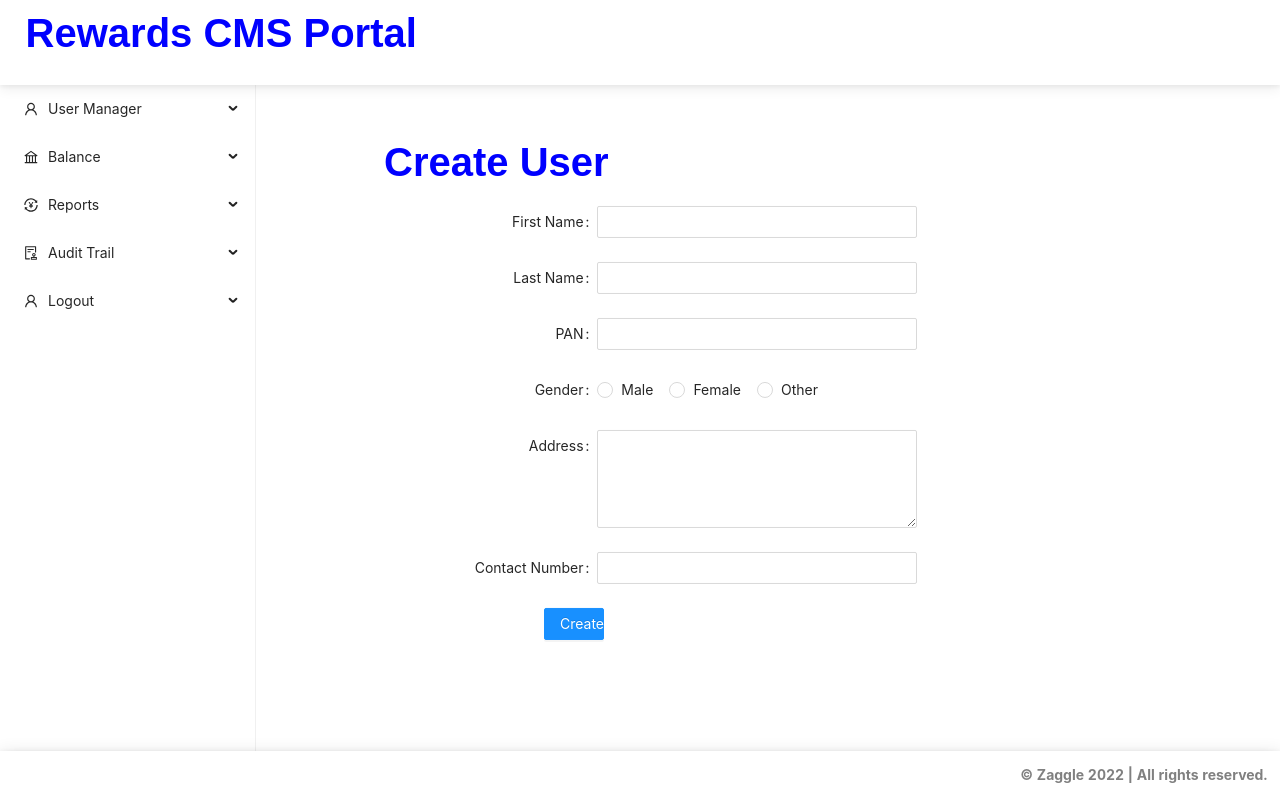
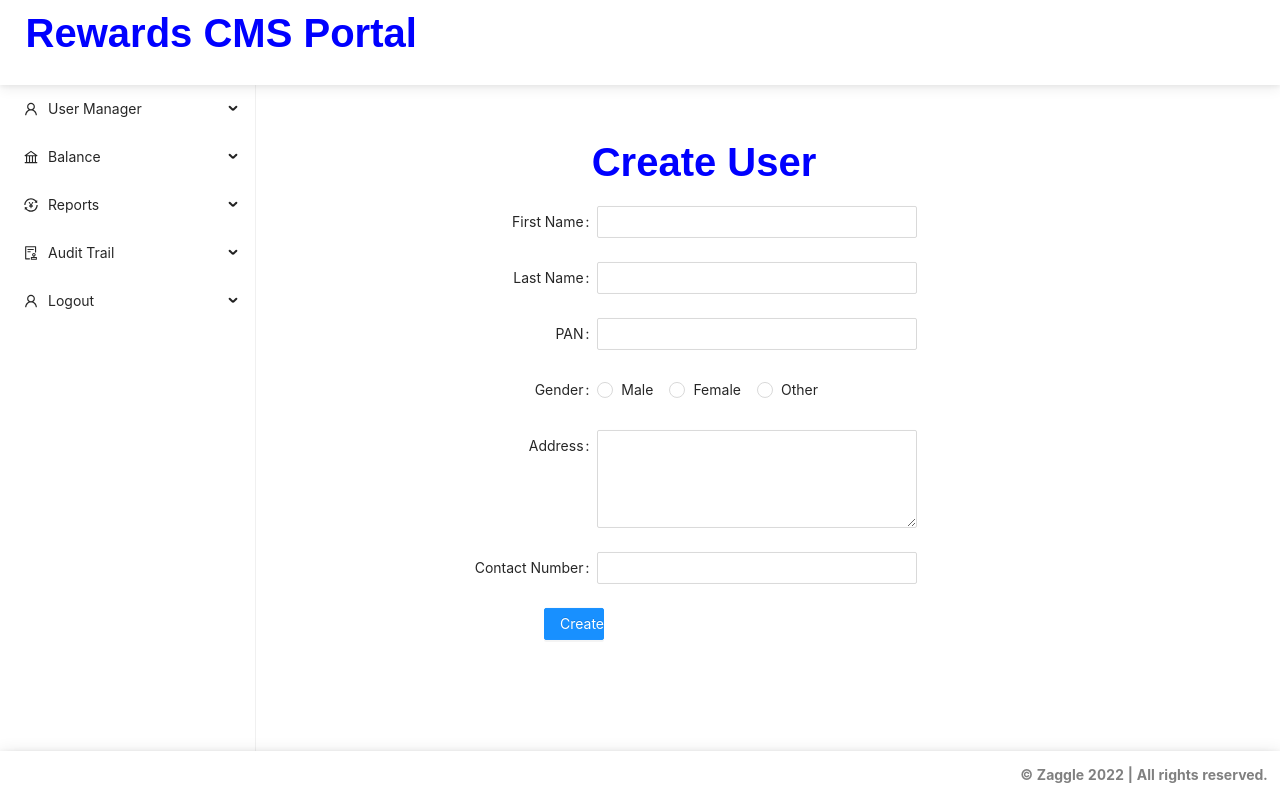
Before and after one commit to simplesanskar49/TSRTC, a React (Create React App) app: page /user/create in a window 1280 px wide. Shown: the top 800 px of the page. Built offline with nearby package versions, Linux system fonts and the light colour scheme.

Commit message:
centerTagInH2CreateUser

```diff
--- a/src/components/CreateUser.jsx
+++ b/src/components/CreateUser.jsx
@@ -18,7 +18,6 @@ const { TextArea } = Input;
 const CreateUser = () => {
   return (
     <div className="createUser">
-
       <div>
         <Navigation status={true} />
       </div>
@@ -33,7 +32,7 @@ const CreateUser = () => {
             wrapperCol={{ span: 12 }}
             layout="horizontal"
           >
-            <h1>Create User</h1>
+            <h1><center>Create User</center></h1>
             <Form.Item label="First Name">
               <Input />
             </Form.Item>
```
